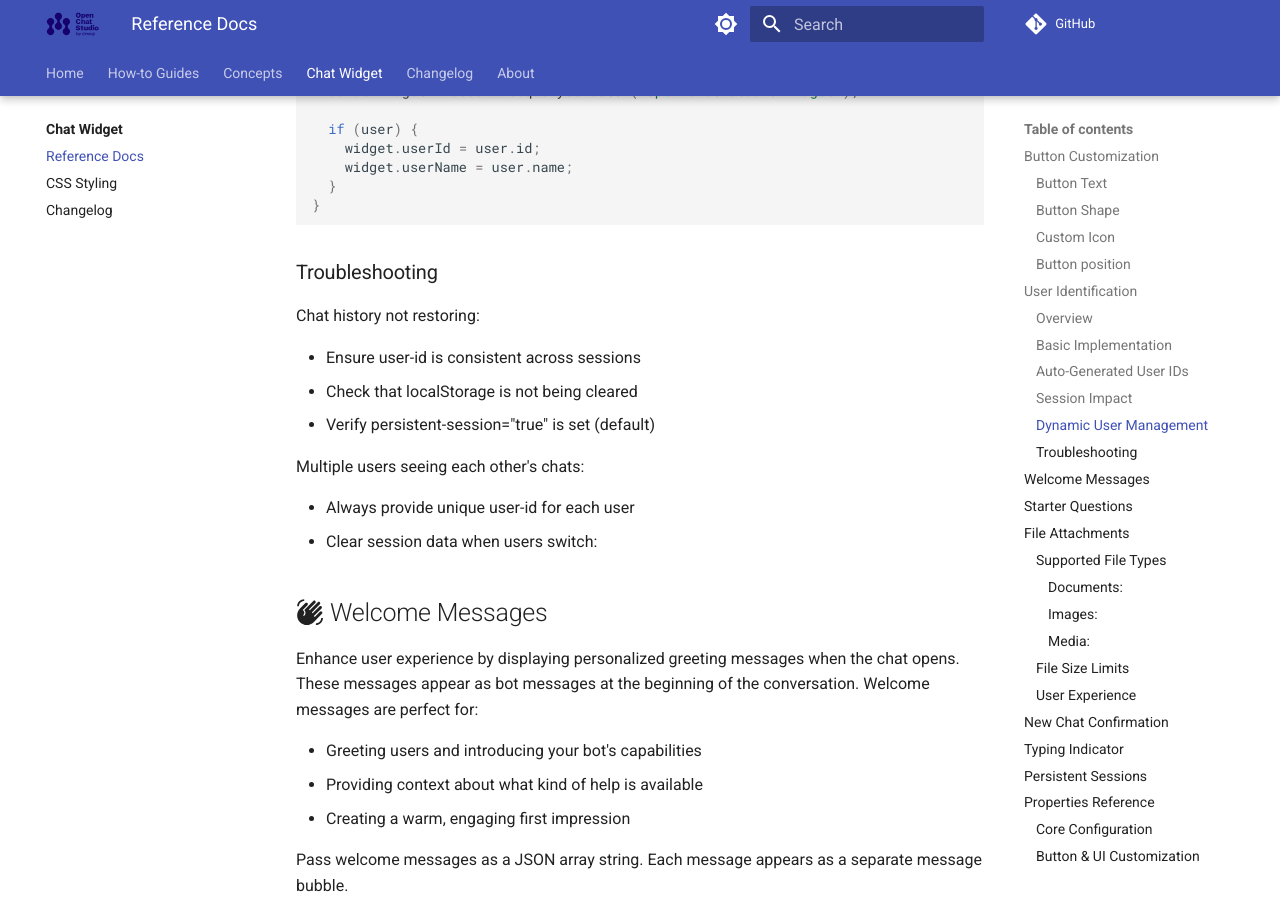
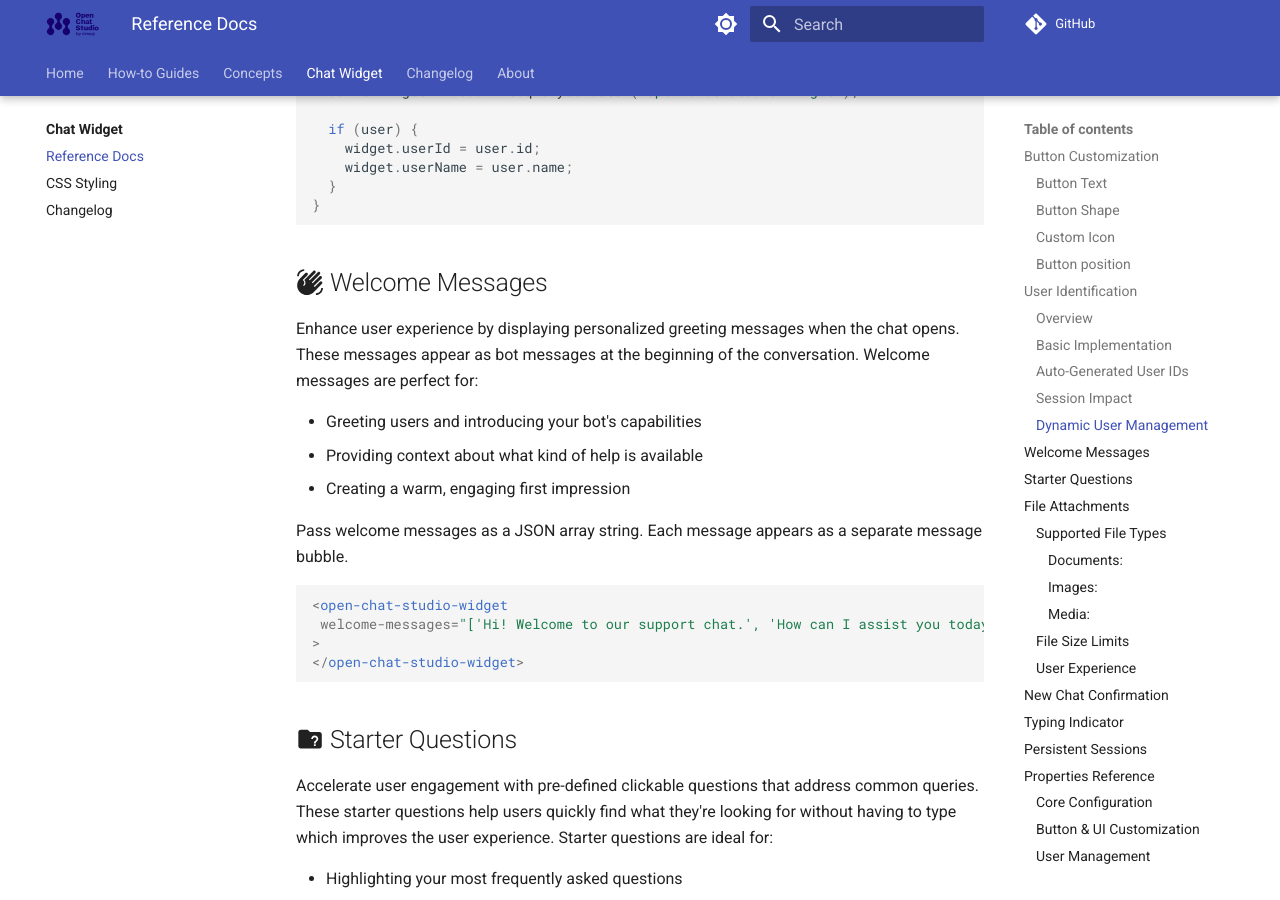
Before and after one commit to dimagi/open-chat-studio-docs, an MkDocs documentation site: the page built from docs/chat_widget/reference.md, in a window 1280 px wide and 900 px high, scrolled down 3029 px. Built offline with MkDocs 1.6.1 and Material for MkDocs 9.7.7, drawn with Linux system fonts in a browser that asks for light colours; a script that is not in the unit is left out; comment, search, counter and statistics services are not loaded.

Commit message:
remove troubleshooting

````diff
--- a/docs/chat_widget/reference.md
+++ b/docs/chat_widget/reference.md
@@ -117,20 +117,6 @@ function updateChatUser(user) {
   }
 }
 ```
-
-
-### Troubleshooting
-Chat history not restoring:
-
-- Ensure user-id is consistent across sessions
-- Check that localStorage is not being cleared
-- Verify persistent-session="true" is set (default)
-
-Multiple users seeing each other's chats:
-
-- Always provide unique user-id for each user
-- Clear session data when users switch:
-
 
 ## :material-hand-wave: Welcome Messages
 
````
